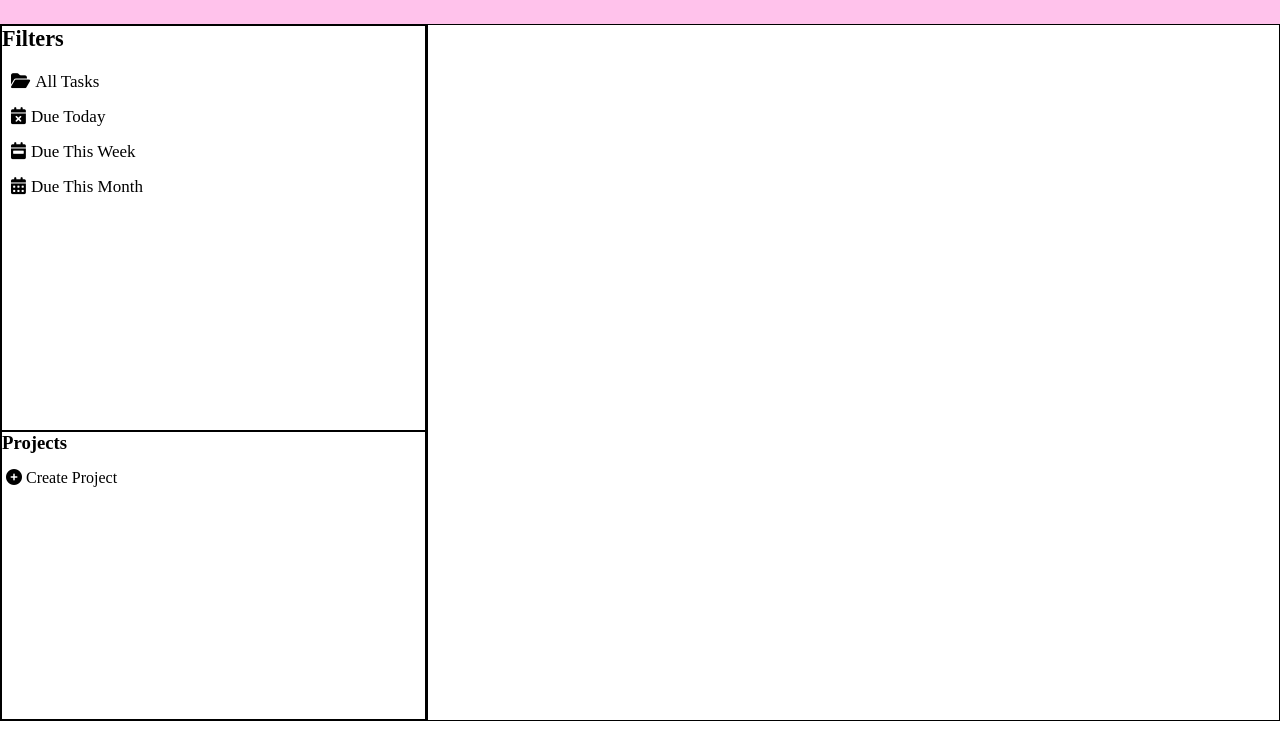
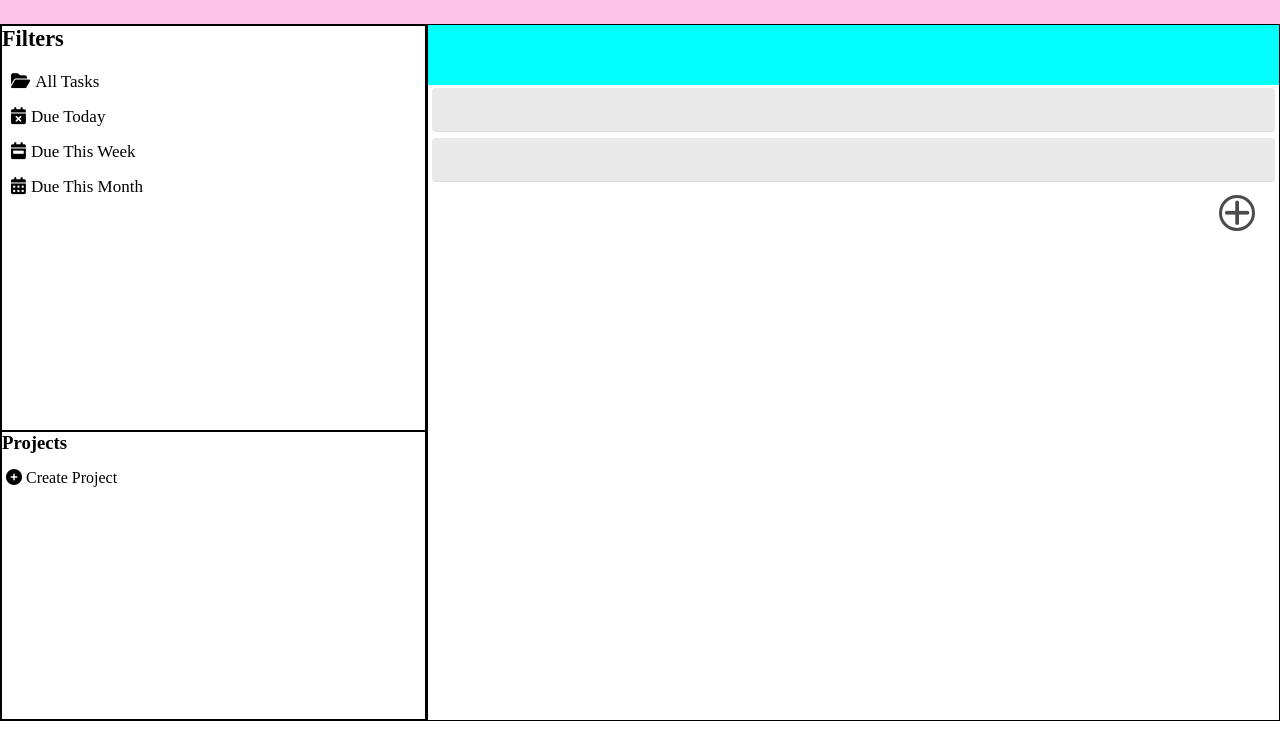
Before and after one commit to Swai15/Todo-List, a website built with webpack: page dist/index.html in a window 1280 px wide. Shown: the part 56-800 px from the top of the page. Built offline with Linux system fonts and the light colour scheme.

Commit message:
Project Items Layout, create item and tooltip

```diff
--- /dev/null
+++ b/src/cssDesign.js
@@ -0,0 +1,14 @@
+const createProjectItems = document.querySelector(".create-projectItems");
+const projectItemTooltip = document.querySelector(".new-projectItem");
+
+
+
+export default function newProjectItem() {
+  createProjectItems.addEventListener("mouseover",() => {
+    projectItemTooltip.style.visibility = "visible"
+  })
+
+  createProjectItems.addEventListener("mouseleave",() => {
+    projectItemTooltip.style.visibility = "hidden"
+  })
+}
--- a/src/index.js
+++ b/src/index.js
@@ -1,11 +1,17 @@
 import createModal,{ closeModal,createProjectItem } from "./modalPopup";
+import newProjectItem from "./cssDesign"
+
+
 
 
 createModal()
 closeModal()
 createProjectItem()
+newProjectItem()
 
 console.log("Working");
+
+
 
 // const closeProjectModal = document.getElementById("close-projectModal")
 // const modalContainer = document.querySelector(".project-modalContainer")
--- a/src/modalPopup.js
+++ b/src/modalPopup.js
@@ -15,7 +15,6 @@ export default function createModal() {
 
 export function closeModal() {
   closeProjectModal.addEventListener("click",() => {
-    console.log("close working");
     modalContainer.style.visibility = "hidden"
   })
 }
--- /dev/null
+++ b/src/projectItem.js
@@ -0,0 +1,16 @@
+// Create item menu upon create page
+// Use a class
+
+export default class ProjectItem {
+  constructor(name,example) {
+    this.name = name;
+    this.example = example;
+  }
+
+  testLog() {
+    console.log(`${this.name} is in perfect ${this.example}`);
+  }
+}
+
+// const item1 = new ProjectItem("Swai","health")
+// console.log(item1.testLog());
--- a/src/style.css
+++ b/src/style.css
@@ -159,3 +159,71 @@
   border: 1px solid rgba(0, 0, 0, 0.233);
   cursor: pointer;
 }
+
+/* Right Project Item */
+.projectItem-header {
+  padding-top: 60px;
+  background-color: aqua;
+}
+
+.right-container {
+  display: grid;
+  grid-auto-rows: 50px;
+}
+
+.project-item {
+  cursor: pointer;
+  border-radius: 4px;
+  margin: 3px 4px;
+  border-bottom: 1px rgba(128, 128, 128, 0.096) solid;
+  background-color: rgba(128, 128, 128, 0.178);
+  transition: var(--transition);
+}
+
+.project-item:hover {
+  background-color: rgba(0, 0, 0, 0.151);
+}
+
+.create-projectItems {
+  font-size: 30px;
+  background-color: white;
+  margin-top: 10px;
+  margin-right: 20px;
+  opacity: 0.7;
+  display: grid;
+  justify-content: end;
+
+}
+
+.tooltip-projectItem {
+  display: grid;
+  grid-template-columns: 2fr 1fr;
+  justify-content: center;
+  align-items: center;
+}
+
+.tooltip-projectItem p {
+  margin-right: 0px;
+  background-color: rgba(128, 128, 128, 0.377);
+  color: black;
+  border-radius: 4px;
+  width: 90px;
+  height: 25px;
+  font-size: 15px;
+  display: grid;
+  justify-content: center;
+  align-items: center;
+  visibility: hidden;
+}
+
+
+.create-projectItems i {
+  margin-left: 5px;
+  cursor: pointer;
+  display: grid;
+  justify-content: center;
+  align-items: center;
+  border: 3px solid black;
+  border-radius: 50%;
+  width: 30px;
+}
```
Also changed, not shown: dist/index.html, dist/main.bundle.js.
